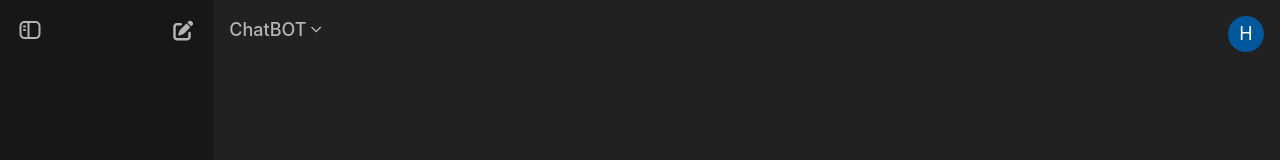
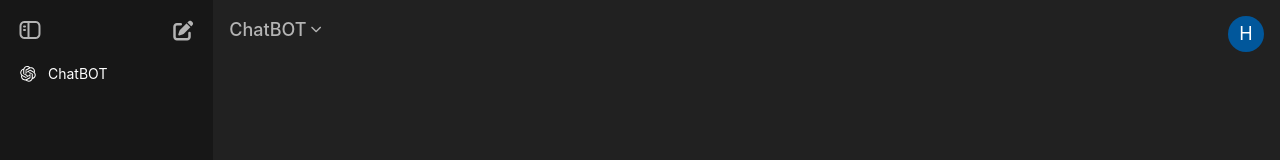
Before and after one commit to HariK-developer/chatbot, an Angular app: page / in a window 1280 px wide. Shown: the top 160 px of the page. Built offline with nearby package versions, Linux system fonts and the light colour scheme.

Commit message:
drawer toggle functinality

```diff
--- a/package.json
+++ b/package.json
@@ -15,6 +15,7 @@
     "@angular/compiler": "^18.1.0",
     "@angular/core": "^18.1.0",
     "@angular/forms": "^18.1.0",
+    "@angular/material": "^18.1.4",
     "@angular/platform-browser": "^18.1.0",
     "@angular/platform-browser-dynamic": "^18.1.0",
     "@angular/router": "^18.1.0",
--- a/src/app/app.component.ts
+++ b/src/app/app.component.ts
@@ -1,6 +1,7 @@
 import { Component } from '@angular/core';
 import { RouterOutlet } from '@angular/router';
-
+import { initFlowbite } from 'flowbite';
+import { OnInit } from '@angular/core';
 
 @Component({
   selector: 'app-root',
@@ -9,6 +10,10 @@ import { RouterOutlet } from '@angular/router';
   templateUrl: './app.component.html',
   styleUrl: './app.component.css'
 })
-export class AppComponent {
+export class AppComponent implements OnInit {
   title = 'chatbot';
+
+  ngOnInit(): void {
+    initFlowbite();
+  }
 }
--- a/src/app/drawer/drawer.component.html
+++ b/src/app/drawer/drawer.component.html
@@ -1,11 +1,29 @@
-
-<div class="flex h-screen bg-[#171717]">
-   <div class="flex w-full   justify-between ">
-    <div class="relative ml-3 mt-3 h-9 w-9 hover:bg-[#2F2F2F] rounded-lg">
-      <img class="absolute h-6 w-6 top-1.5 left-1.5 " src="assets/sidebar.svg" alt="">
-    </div>
-   <div class="relative ml-3 mt-3 mr-3 h-9 w-9 hover:bg-[#2F2F2F] rounded-lg">
-      <i class="fa-solid  fa-pen-to-square absolute text-[#B4B4B4] fa-lg top-2.5 left-2 mt-2"></i>
-   </div>
+<div class="text-center">
+   <div class="flex w-full  mb-4">
+      <div class="relative ml-3 mt-3 h-9 w-9 hover:bg-[#2F2F2F] rounded-lg cursor-pointer">
+         <img class="absolute h-6 w-6 top-1.5 left-1.5" (click)="toggleDrawer()" src="assets/sidebar.svg" alt="">
+      </div>
+      <div class="relative ml-3 mt-3 mr-3 h-9 w-9 hover:bg-[#2F2F2F] rounded-lg cursor-pointer">
+         <i class="fa-solid  fa-pen-to-square absolute text-[#B4B4B4] fa-lg top-2.5 left-2 mt-2"></i>
+      </div>
    </div>
 </div>
+
+<!-- drawer component -->
+<div id="drawer-disabled-backdrop" [ngClass]="{'-translate-x-full': !isDrawerOpen, 'translate-x-0': isDrawerOpen}"
+   class="flex flex-col fixed  top-0 left-0  h-screen   transition-transform bg-[#171717] w-1/6" tabindex="-1"
+   aria-labelledby="drawer-disabled-backdrop-label">
+   <div class="flex w-full justify-between mb-4">
+      <div class="relative ml-3 mt-3 h-9 w-9 hover:bg-[#2F2F2F] rounded-lg cursor-pointer">
+         <img class="absolute h-6 w-6 top-1.5 left-1.5" (click)="closeDrawer()" src="assets/sidebar.svg" alt="">
+      </div>
+      <div class="relative ml-3 mt-3 mr-3 h-9 w-9 hover:bg-[#2F2F2F] rounded-lg cursor-pointer">
+         <i class="fa-solid  fa-pen-to-square absolute text-[#B4B4B4] fa-lg top-2.5 left-2 mt-2"></i>
+      </div>
+   </div>
+   <div class="flex items-center">
+      <img class="h-4 w-4 ml-5" src="assets/chatGPT.svg" alt="">
+      <p class="text-white ml-3 text-sm">ChatBOT</p>
+      <p></p>
+   </div>
+</div>
--- a/src/app/drawer/drawer.component.ts
+++ b/src/app/drawer/drawer.component.ts
@@ -1,4 +1,6 @@
+import { CommonModule } from '@angular/common';
 import { Component } from '@angular/core';
+
 
 
 @Component({
@@ -6,8 +8,17 @@ import { Component } from '@angular/core';
   standalone: true,
   templateUrl: './drawer.component.html',
   styleUrls: ['./drawer.component.css'],
+  imports: [ CommonModule ]
 
 })
 export class DrawerComponent {
+  isDrawerOpen = true;
 
+  toggleDrawer() {
+    this.isDrawerOpen = !this.isDrawerOpen;
+  }
+
+  closeDrawer() {
+    this.isDrawerOpen = false;
+  }
 }
--- a/src/app/home/home.component.html
+++ b/src/app/home/home.component.html
@@ -2,8 +2,8 @@
     <div class="w-1/6">
         <drawer></drawer>
     </div>
-    <div class="flex flex-col w-5/6">
-        <div class="flex basis-1/3 justify-between p-2  text-lg ">
+    <div class="flex flex-col w-5/6 h-screen">
+        <div class="flex basis-1/3 justify-between p-2  text-lg  ">
             <div class="hover:bg-[#2F2F2F] w-28 h-10 hover:rounded-lg">
                 <p class="p-2 text-[#B4B4B4] font-medium cursor-pointer">ChatBOT<span><i
                             class="fa-solid fa-chevron-down fa-2xs ml-1 text-[#B4B4B4]"></i></span></p>
@@ -12,7 +12,7 @@
                 <p class="text-white text-center mt-1 cursor-pointer">H</p>
             </div>
         </div>
-        <div class="flex basis-2/3 flex-col items-center">
+        <div class="flex basis-2/3 flex-col items-center  ">
             <div class="mb-12">
                 <img class="h-12 w-12" src="assets/chatGPT.svg" alt="" />
             </div>
```
Also changed, not shown: 1 other file (tests, documents, lock files or other folders).
